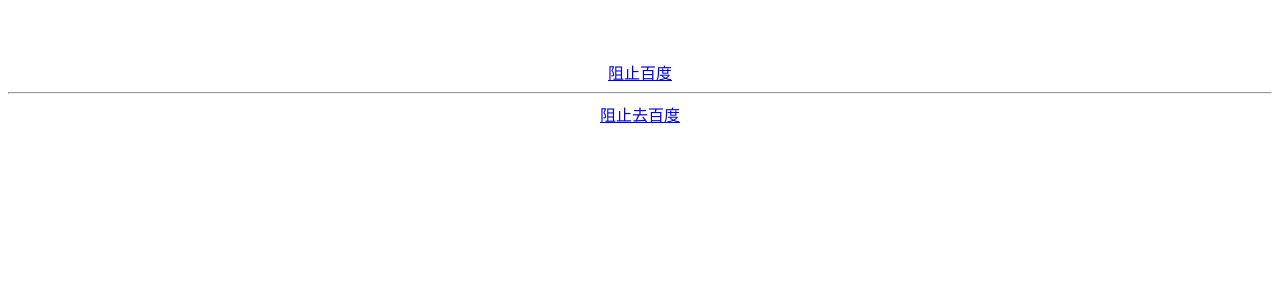
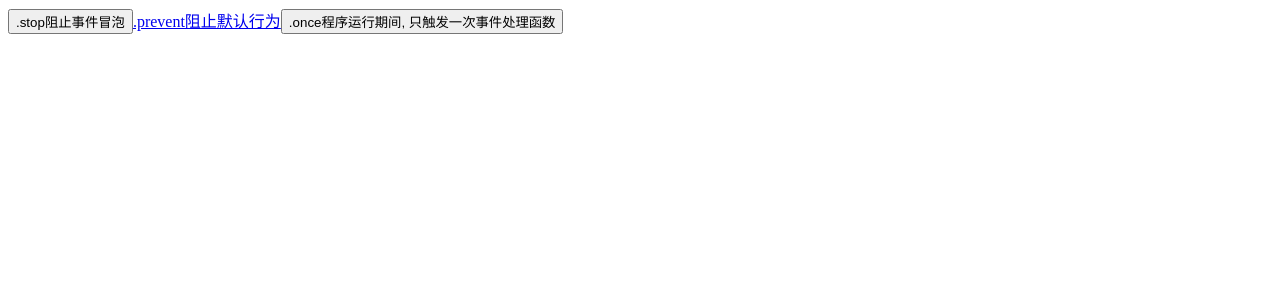
Before and after one commit to Efreet-kotori/vueday1, a Vue app: page / in a window 1280 px wide. Shown: the top 300 px of the page. Built offline with nearby package versions, Linux system fonts and the light colour scheme.

Commit message:
v-on修饰符

```diff
--- a/src/App.vue
+++ b/src/App.vue
@@ -1,28 +1,26 @@
 <template>
-  <div id="app">
- <a @click="one" href="http://www.baidu.com">阻止百度</a>
-    <hr>
-    <a @click="two(10, $event)" href="http://www.baidu.com">阻止去百度</a>
+    <div @click="fatherFn">
+    <!-- vue对事件进行了修饰符设置, 在事件后面.修饰符名即可使用更多的功能 -->
+    <button @click.stop="btn">.stop阻止事件冒泡</button>
+    <a href="http://www.baidu.com" @click.prevent="btn">.prevent阻止默认行为</a>
+    <button @click.once="btn">.once程序运行期间, 只触发一次事件处理函数</button>
   </div>
 </template>
 
 <script>
 
 export default {
-  name: 'App',
   data() { // 格式固定, 定义vue数据之处
     return {  // key相当于变量名
 
     }
   },
   methods: { // vue 的方法写在 里边
-            // 1. 事件触发, 无传值, 可以直接获取事件对象
-    one(e){
-      e.preventDefault()
+          fatherFn(){
+      console.log("father被触发");
     },
-    // 2. 事件触发, 传值, 需要手动传入$event
-    two(num, e){
-      e.preventDefault()
+    btn(){
+      console.log(1);
     }
         }
 }
```
